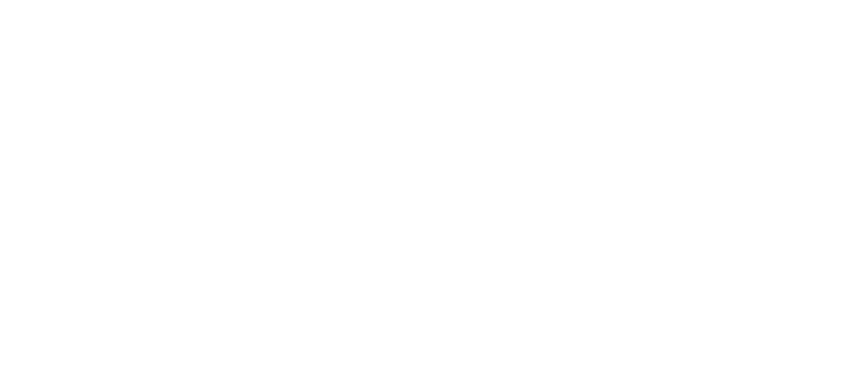
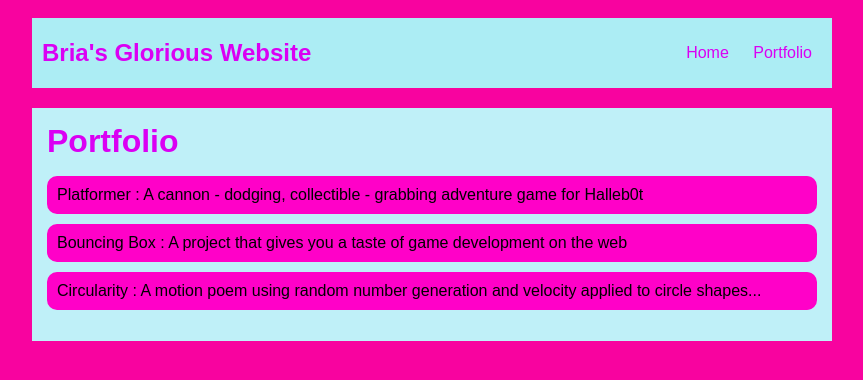
Before and after one commit to BriaLawrence7/BriaLawrence7.github.io, a plain HTML site: page portfolio.html in a window 1280 px wide. Shown: the whole page, without its empty margins (208-1071 px from the left). Drawn offline with Linux system fonts and the light colour scheme.

Commit message:
add portfolio.html file

```diff
--- a/portfolio.html
+++ b/portfolio.html
@@ -0,0 +1,33 @@
+<!DOCTYPE HTML>
+<html>
+    <head>
+      <title>Bria's Amazing Website</title>
+      <link rel="stylesheet" href="style.css">
+    </head>
+
+    <body>
+      <div id="all-contents">
+        <nav>
+          <h1>Bria's Glorious Website</h1>
+          <ul id="nav-ul">
+              <li class="nav-li">
+                  <a class="nav-a" href="index.html">Home</a>
+              </li>
+              <li class="nav-li">
+                  <a class="nav-a" href="portfolio.html">Portfolio</a>
+              </li>
+          </ul>
+      </nav>
+      <main>
+        <div class="content">
+          <h1>Portfolio</h1>
+                <ul id="portfolio">
+                  <li><a href="projects/platformer/">Platformer : A cannon - dodging, collectible - grabbing adventure game for Halleb0t</a></li>
+                  <li><a href="projects/bouncing-box/">Bouncing Box : A project that gives you a taste of game development on the web </a></li>
+                  <li><a href="projects/circularity/">Circularity : A motion poem using random number generation and velocity applied to circle shapes...</a></li>
+                </ul>
+        </div>
+      </main>
+      </div>
+    </body>
+</html>
--- a/style.css
+++ b/style.css
@@ -61,3 +61,28 @@ main {
 h2, h3 {
     margin: 0px;
 }
+         /* portfolio styles */
+         .content h1 {
+            color: rgb(218, 0, 243);
+        }
+
+        #portfolio {
+            list-style-type: none;
+            padding-left: 0;
+        }
+
+        #portfolio li {
+            background: #ff01c8;
+            padding: 10px;
+            border-radius: 10px;
+            margin-bottom: 10px;
+        }
+
+        #portfolio li:hover {
+            background: #eee;
+        }
+
+        #portfolio a {
+            text-decoration: none;
+            color: black;
+        }
```
